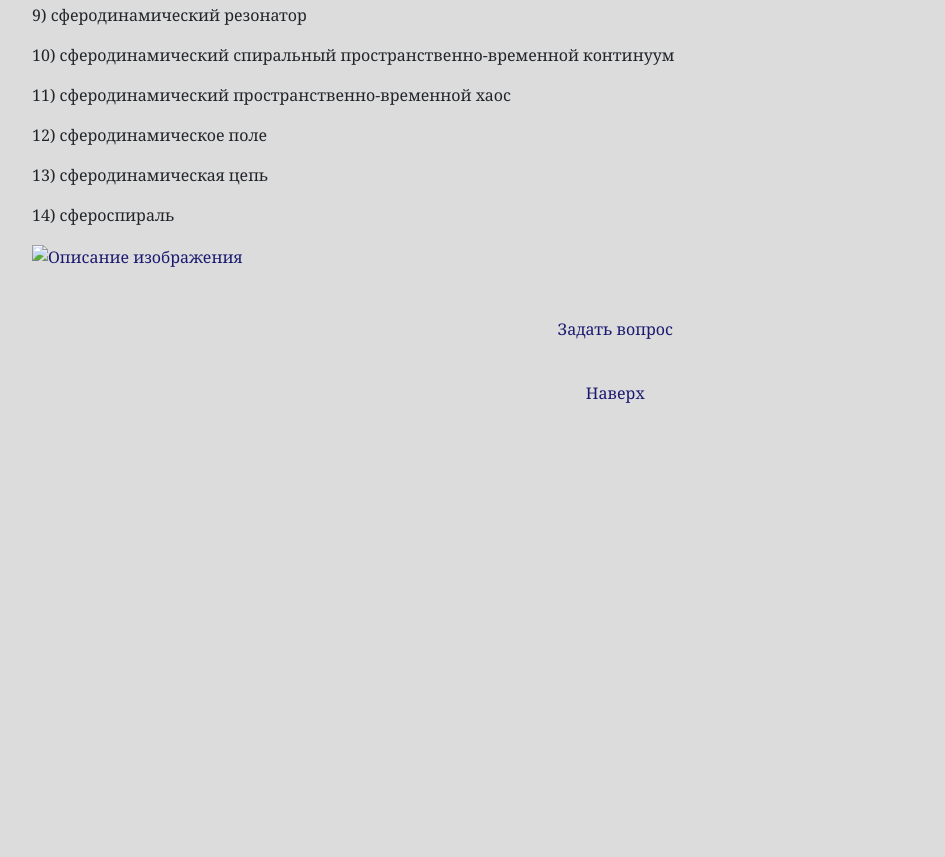
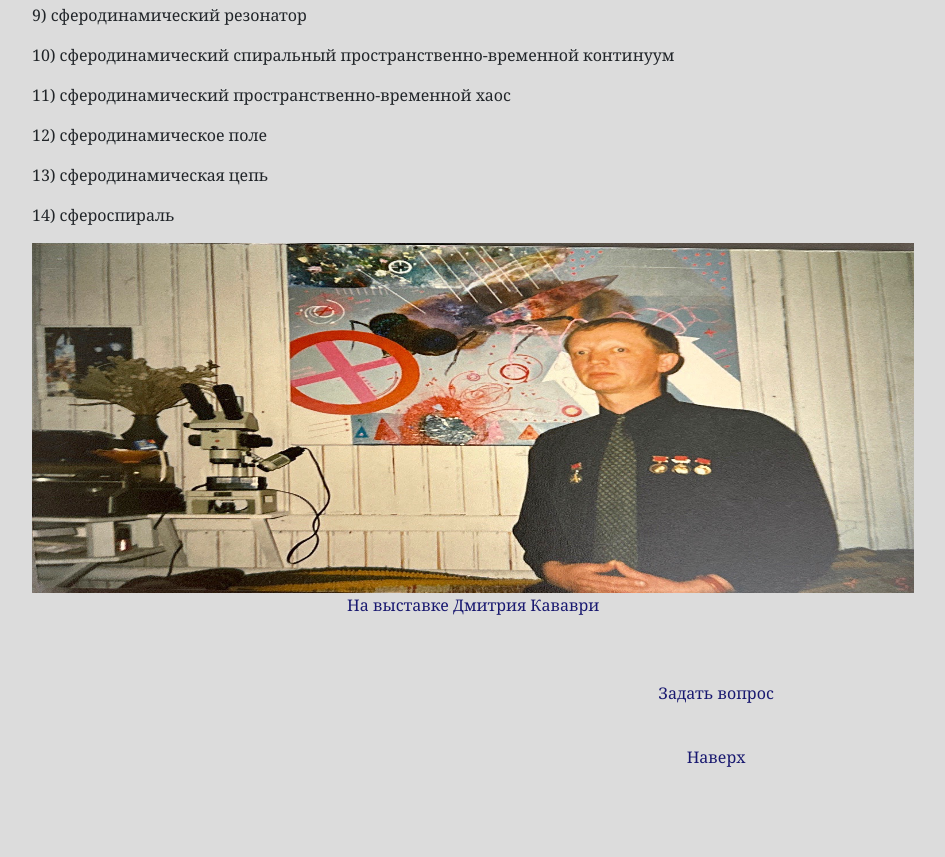
Before and after one commit to lamapass/myfirstsite, a plain HTML site: page indexmainpage.html in a window 1280 px wide. Shown: the part 954-1811 px from the top of the page, without its empty margins (32-977 px from the left). Before the commit the page ends 1447 px from the top, so only its background shows below. Drawn offline with nearby package versions, Linux system fonts and the light colour scheme.

Commit message:
Update indexmainpage.html

```diff
--- a/indexmainpage.html
+++ b/indexmainpage.html
@@ -129,8 +129,8 @@
 
           <p><a name="top"></a></p>
 <a href="index4.html">
-  <img src="https://2.downloader.disk.yandex.ru/preview/64b6bea2b68b9e88cb864dd793bcf94926333830d893f72fecf7fc70951997b0/inf/kcGGwoB3DaXITOuDqRnhXwiNVSXr8peoTG2GXaO6019x8gewxyxZt7GT-YJw3UAOo0AJKJ7yWSxb-ArIcfvE9Q%3D%3D?uid=1682238154&filename=2023-10-07_203537.JPG&disposition=inline&hash=&limit=0&content_type=image%2Fjpeg&owner_uid=1682238154&tknv=v2&size=2880x1482" style="height: 550px; width: 400px" alt="Описание изображения">
-</a>
+ <td><img src="bes1.JPG" height="350" width="100%" alt="Photo 1"><p style="text-align: center">На выставке Дмитрия Кававри</p></td>
+
 
  <style>
     .container {
```
